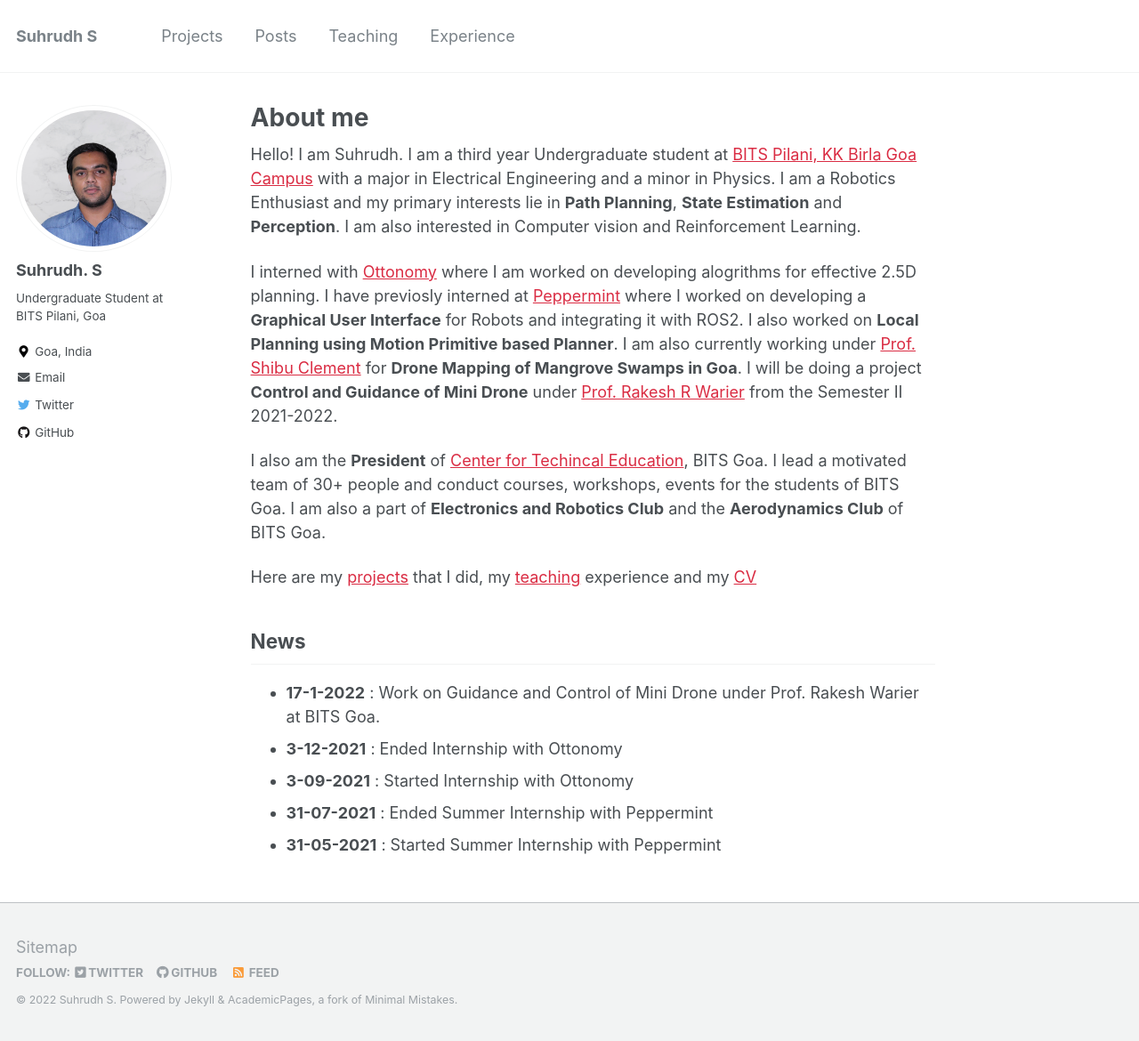
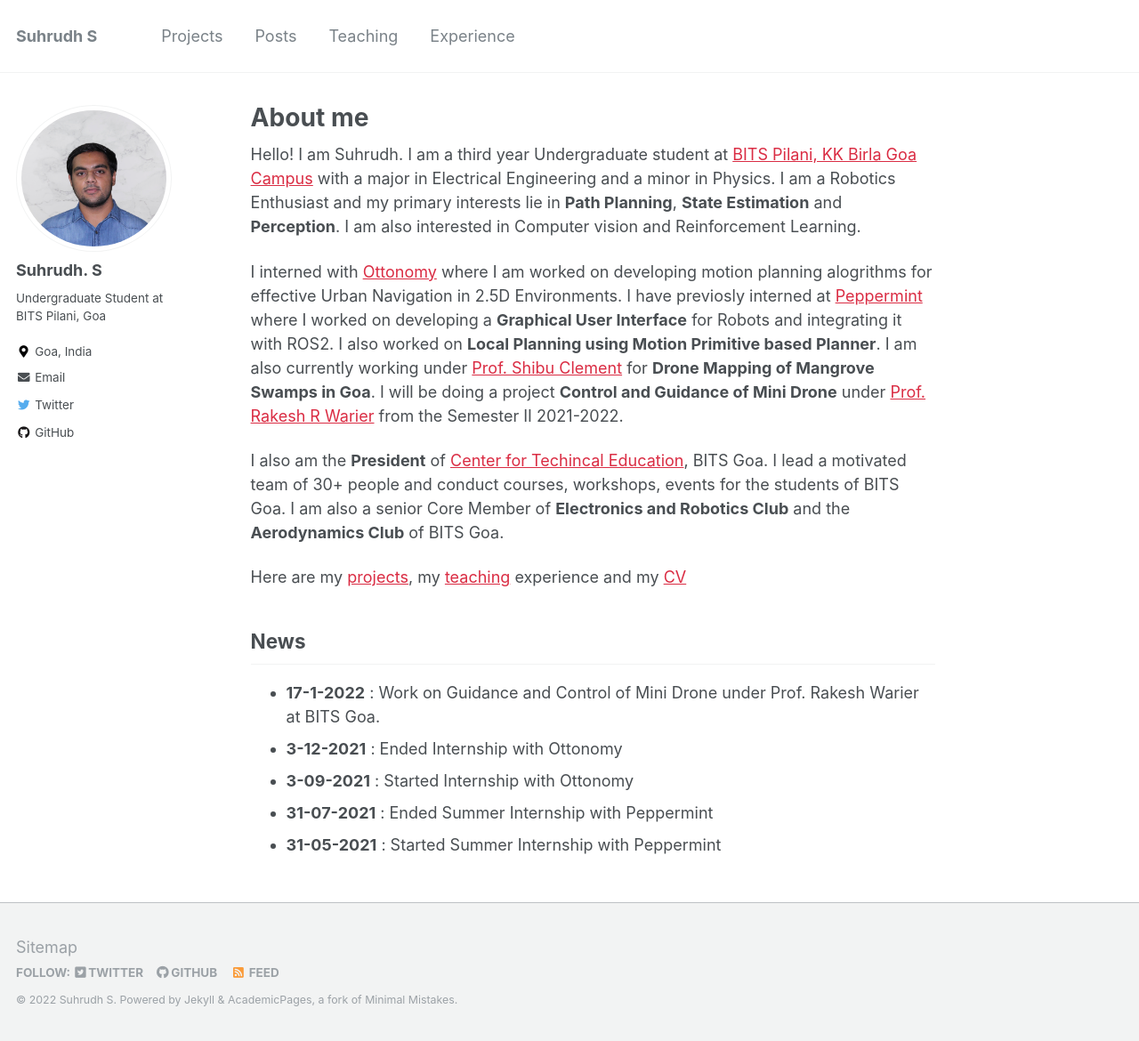
Before and after one commit to SuhrudhSarathy/SuhrudhSarathy.github.io, a Jekyll site: the page built from _pages/about.md, in a window 1280 px wide and 1170 px high. Shown: the whole window at 89% size. Built offline with Jekyll 4.4.1, drawn with Linux system fonts in a browser that asks for light colours.

Commit message:
modified about

```diff
--- a/_pages/about.md
+++ b/_pages/about.md
@@ -10,11 +10,11 @@ redirect_from:
 
 Hello! I am Suhrudh. I am a third year Undergraduate student at [BITS Pilani, KK Birla Goa Campus](https://www.bits-pilani.ac.in/goa/) with a major in Electrical Engineering and a minor in Physics. I am a Robotics Enthusiast and my primary interests lie in __Path Planning__, __State Estimation__ and __Perception__. I am also interested in Computer vision and Reinforcement Learning.
 
-I interned with [Ottonomy](https://www.ottonomy.io) where I am worked on developing alogrithms for effective 2.5D planning. I have previosly interned at [Peppermint](https://www.getpeppermint.co) where I worked on developing a __Graphical User Interface__ for Robots and integrating it with ROS2. I also worked on __Local Planning using Motion Primitive based Planner__. I am also currently working under [Prof. Shibu Clement](https://www.bits-pilani.ac.in/goa/shibu/profile) for __Drone Mapping of Mangrove Swamps in Goa__. I will be doing a project __Control and Guidance of Mini Drone__ under [Prof. Rakesh R Warier](https://www.bits-pilani.ac.in/goa/rakeshw/profile) from the Semester II 2021-2022.
+I interned with [Ottonomy](https://www.ottonomy.io) where I am worked on developing motion planning alogrithms for effective Urban Navigation in 2.5D Environments. I have previosly interned at [Peppermint](https://www.getpeppermint.co) where I worked on developing a __Graphical User Interface__ for Robots and integrating it with ROS2. I also worked on __Local Planning using Motion Primitive based Planner__. I am also currently working under [Prof. Shibu Clement](https://www.bits-pilani.ac.in/goa/shibu/profile) for __Drone Mapping of Mangrove Swamps in Goa__. I will be doing a project __Control and Guidance of Mini Drone__ under [Prof. Rakesh R Warier](https://www.bits-pilani.ac.in/goa/rakeshw/profile) from the Semester II 2021-2022.
 
-I also am the __President__ of [Center for Techincal Education](https://twitter.com/CTEBPGC), BITS Goa. I lead a motivated team of 30+ people and conduct courses, workshops, events for the students of BITS Goa. I am also a part of __Electronics and Robotics Club__ and the __Aerodynamics Club__ of BITS Goa.
+I also am the __President__ of [Center for Techincal Education](https://twitter.com/CTEBPGC), BITS Goa. I lead a motivated team of 30+ people and conduct courses, workshops, events for the students of BITS Goa. I am also a senior Core Member of __Electronics and Robotics Club__ and the __Aerodynamics Club__ of BITS Goa.
 
-Here are my [projects](https://suhrudhsarathy.github.io/projects/) that I did, my [teaching](https://suhrudhsarathy.github.io/teaching/) experience and my [CV](https://suhrudhsarathy.github.io/exp/)
+Here are my [projects](https://suhrudhsarathy.github.io/projects/), my [teaching](https://suhrudhsarathy.github.io/teaching/) experience and my [CV](https://suhrudhsarathy.github.io/exp/)
 
 ## News
 - __17-1-2022__   :   Work on Guidance and Control of Mini Drone under Prof. Rakesh Warier at BITS Goa.
```
